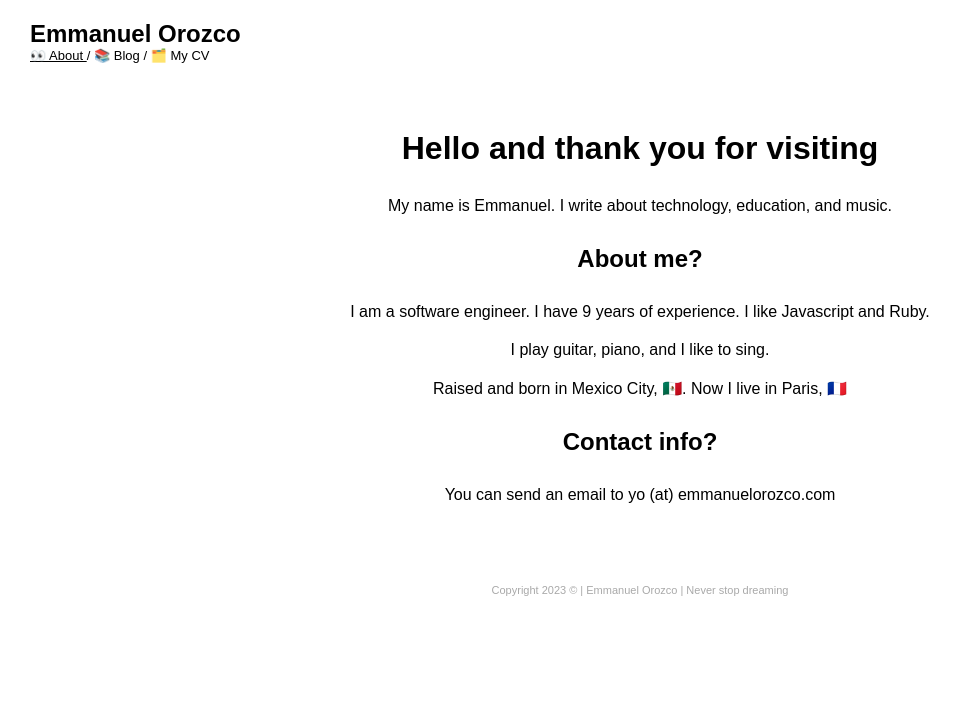
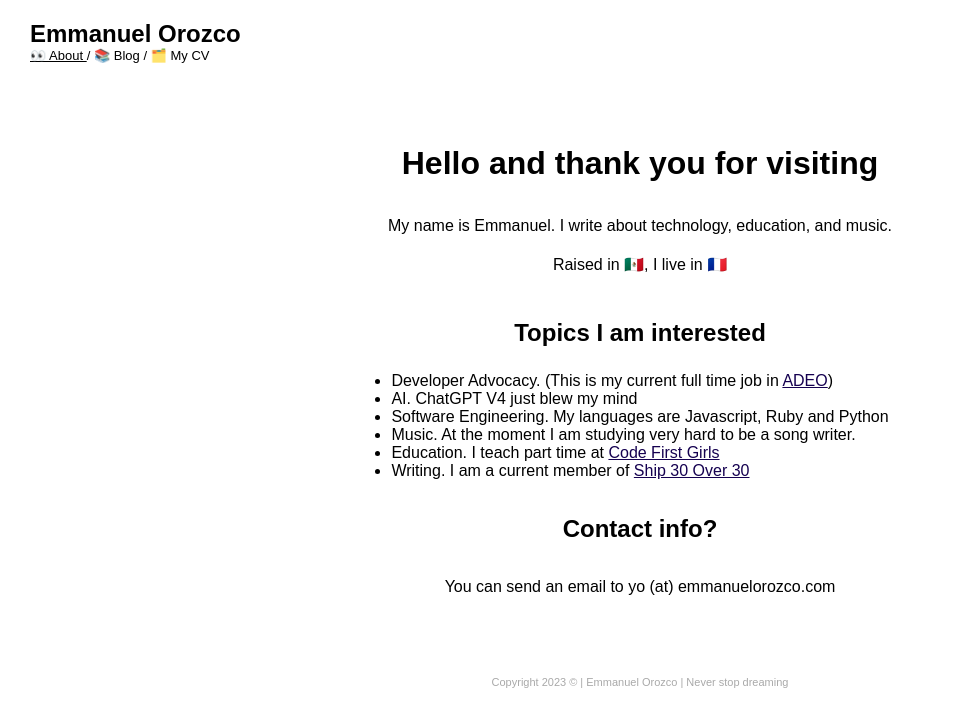
Before and after one commit to indie-rok/indie-rok.github.io, a Jekyll site: the page built from index.html, in a window 1280 px wide. Shown: the top 727 px of the page, without its empty margins (0-961 px from the left). Built offline with Jekyll 4.4.1, drawn with Linux system fonts in a browser that asks for light colours; some web fonts are replaced.

Commit message:
Added updated Homepage

```diff
--- a/_sass/base.scss
+++ b/_sass/base.scss
@@ -1,4 +1,5 @@
 @import url(//spoqa.github.io/spoqa-han-sans/css/SpoqaHanSansNeo.css);
+@import 'theme';
 
 * {
   font-family: 'Spoqa Han Sans Neo', sans-serif;
--- /dev/null
+++ b/_sass/theme.scss
@@ -0,0 +1,8 @@
+$black: #000000;
+$light-black: #323232;
+$red: #FF1E56;
+$yellow: #FFAC41;
+
+$blue: #150050;
+$purple: #3F0071;
+$pink: #FB2576;
--- a/assets/css/main.scss
+++ b/assets/css/main.scss
@@ -12,10 +12,16 @@
     align-items: center;
     flex-direction: column;
     justify-content: space-around;
+
+    & a{
+        color: $blue;
+        text-decoration: underline;
+    }
 }
 
 .home_container > h1, .home_container > h2{
-    padding: 20px;
+    padding: 25px;
+    padding-top: 35px;
 }
 
 .home_container > p{
--- a/index.html
+++ b/index.html
@@ -5,11 +5,17 @@ layout: default
 <div class="home_container">
     <h1>Hello and thank you for visiting</h1>
     <p>My name is Emmanuel. I write about technology, education, and music.</p>
+    <p>Raised in 🇲🇽, I live in 🇫🇷</p>
 
-    <h2>About me?</h2>
-    <p>I am a software engineer. I have 9 years of experience. I like Javascript and Ruby.</p>
-    <p>I play guitar, piano, and I like to sing.</p>
-    <p>Raised and born in Mexico City, 🇲🇽. Now I live in Paris, 🇫🇷</p>
+    <h2>Topics I am interested</h2>
+    <ul>
+        <li>Developer Advocacy. (This is my current full time job in <a href="https://www.adeo.com/" target="_blank">ADEO</a>)</li>
+        <li>AI. ChatGPT V4 just blew my mind</li>
+        <li>Software Engineering. My languages are Javascript, Ruby and Python</li>
+        <li>Music. At the moment I am studying very hard to be a song writer.</li>
+        <li>Education. I teach part time at <a href="https://codefirstgirls.com/" target="_blank">Code First Girls</a></li>
+        <li>Writing. I am a current member of <a href="https://www.ship30for30.com/" target="_blank">Ship 30 Over 30</a></li>
+    </ul>
 
     <h2>Contact info?</h2>
     <p>You can send an email to yo (at) emmanuelorozco.com</p>
```
